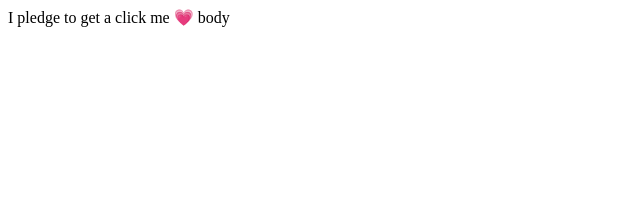
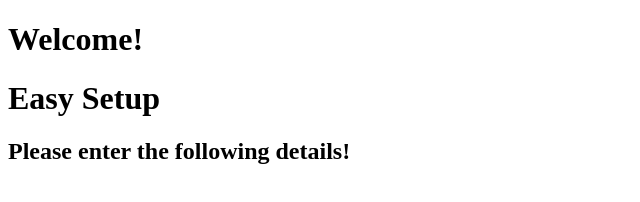
Before and after one commit to raghav1183/ineuron-hackathon, a plain HTML site: page frontend/html/index.html in a window 1280 px wide. Shown: the whole page, without its empty margins (0-640 px from the left). Drawn offline with Linux system fonts and the light colour scheme.

Commit message:
itna hai

```diff
--- a/frontend/html/index.html
+++ b/frontend/html/index.html
@@ -8,7 +8,12 @@
     <title>Document</title>
 </head>
 <body>
-    I pledge to get a <span>click me &#128151;</span> body
+   <h1>Welcome!</h1>
+   <h1>Easy Setup</h1>
+   <h2>Please enter the following details!</h2>
+   <form action="">
+
+   </form>
 </body>
 
 
```
